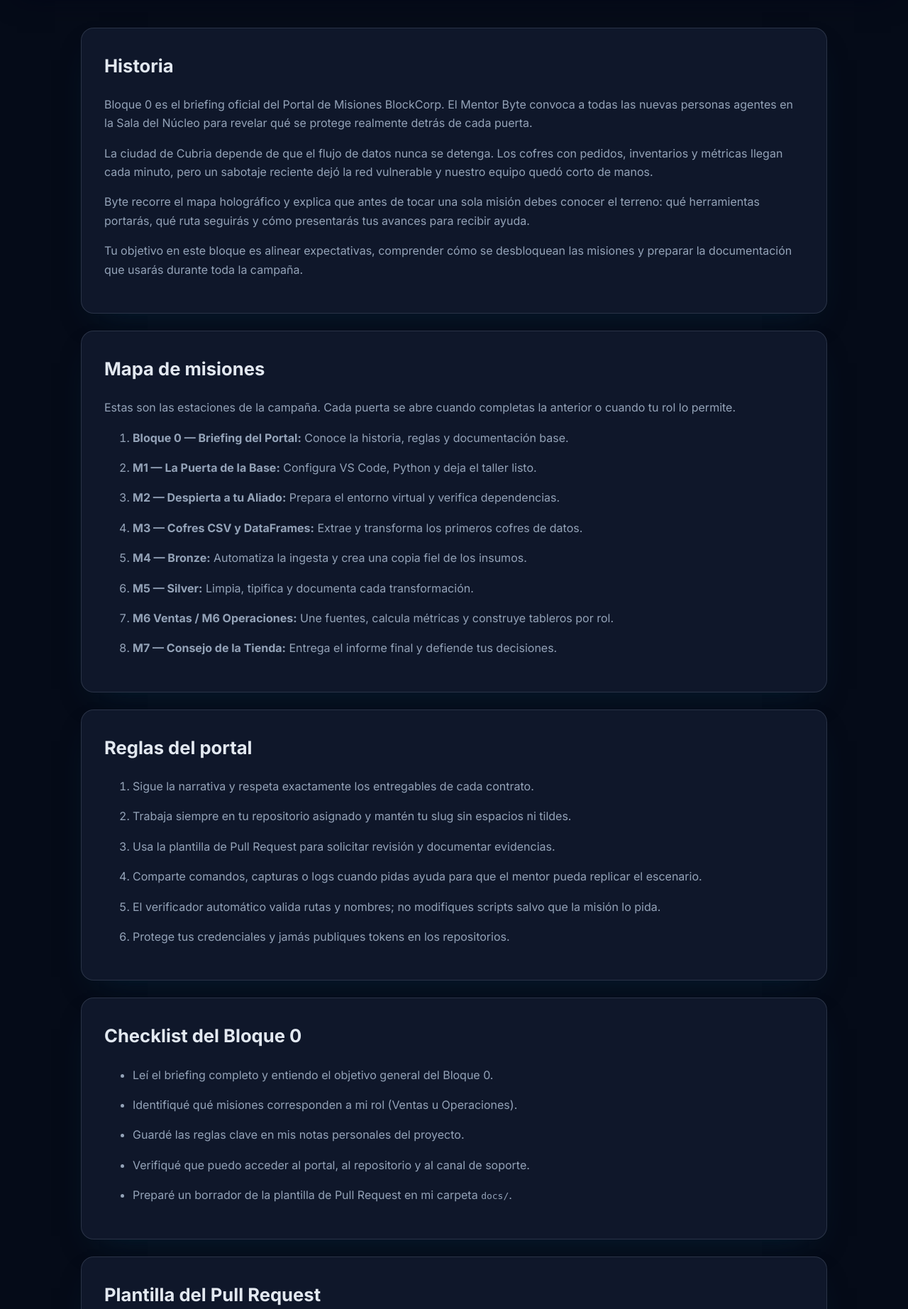
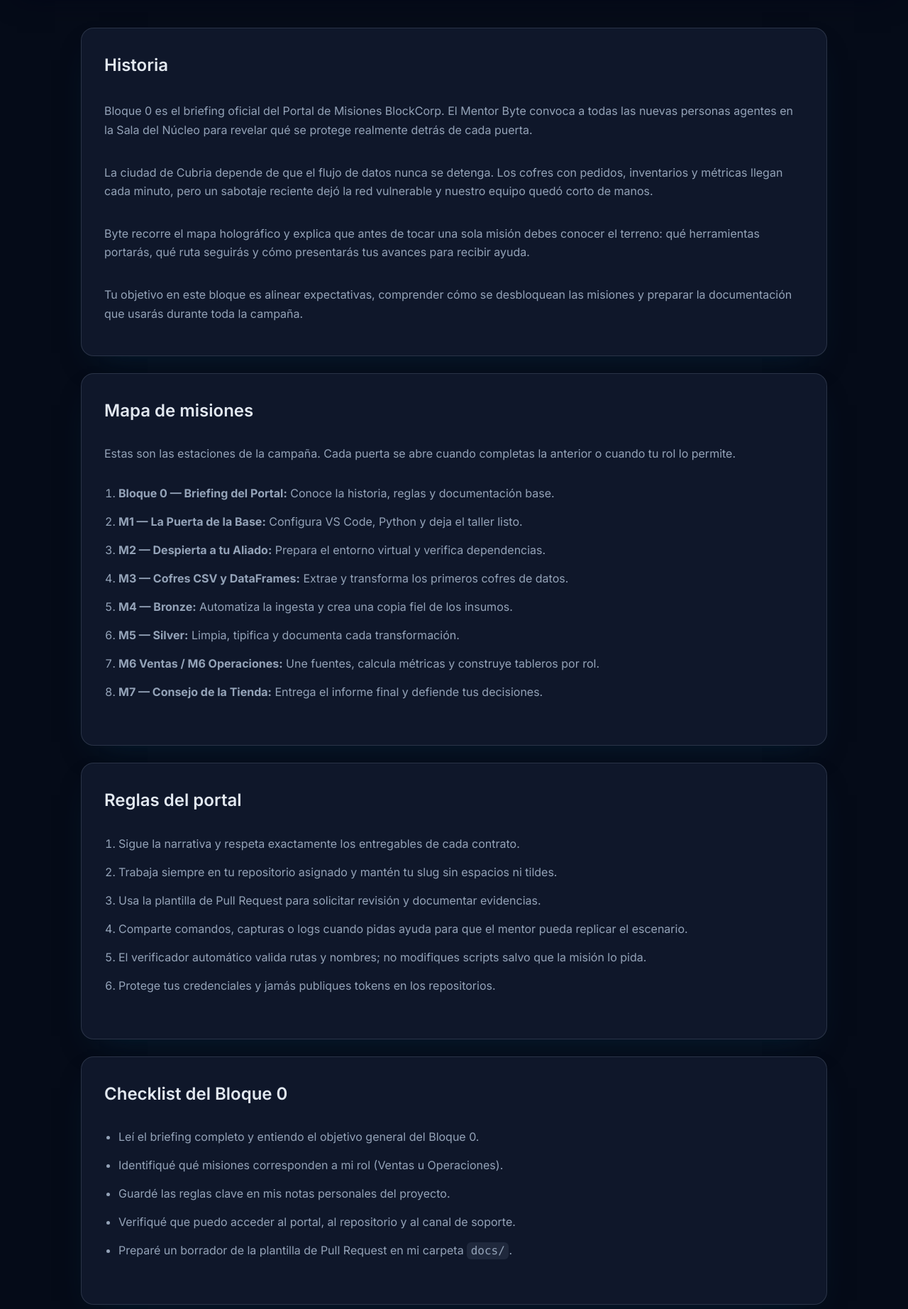
Before and after one commit to dalarcon80/PortalKids, a Flask app: page / in a window 1280 px wide. Shown: the part 236-2081 px from the top of the page at 71% size. Run offline with Flask 3, Linux system fonts and the light colour scheme.

Commit message:
Clean mission HTML wrappers

```diff
--- a/frontend/assets/css/style-dark.css
+++ b/frontend/assets/css/style-dark.css
@@ -269,8 +269,7 @@
 }
 
 section.enroll,
-section.dashboard,
-section.mission {
+section.dashboard {
   background-color: var(--card-bg);
   padding: clamp(1.75rem, 2.5vw, 2.5rem);
   border-radius: var(--radius);
@@ -279,9 +278,7 @@
 }
 
 section.enroll h2,
-section.dashboard h2,
-section.mission h2,
-section.mission h3 {
+section.dashboard h2 {
   margin-top: 0;
   margin-bottom: 1.25rem;
   font-size: clamp(1.5rem, 2vw, 1.75rem);
@@ -290,12 +287,128 @@
 }
 
 section.enroll p,
-section.dashboard p,
-section.mission p,
-section.mission li {
+section.dashboard p {
   margin-top: 0;
   margin-bottom: 1rem;
   color: var(--muted);
+}
+
+section.mission {
+  padding: 0;
+  border: none;
+  background: transparent;
+  box-shadow: none;
+  display: flex;
+  flex-direction: column;
+  gap: clamp(1.5rem, 2.5vw, 2rem);
+}
+
+.mission-section {
+  background-color: var(--card-bg);
+  border: 1px solid var(--card-border);
+  border-radius: var(--radius);
+  box-shadow: var(--card-shadow);
+  padding: clamp(1.5rem, 2.5vw, 2.25rem);
+  display: flex;
+  flex-direction: column;
+  gap: 1rem;
+}
+
+.mission-section--intro {
+  gap: 1.25rem;
+}
+
+.mission-section--intro h2 {
+  font-size: clamp(1.85rem, 2.6vw, 2.2rem);
+  margin: 0;
+}
+
+.mission-section h2,
+.mission-section h3,
+.mission-section__item h3 {
+  margin-top: 0;
+  margin-bottom: 0.75rem;
+  font-size: clamp(1.25rem, 1.9vw, 1.5rem);
+  font-weight: 600;
+  color: var(--text);
+}
+
+.mission-section p,
+.mission-section li,
+.mission-section summary,
+.mission-section details,
+.mission-section__item p,
+.mission-section__item li {
+  color: var(--muted);
+  margin-top: 0;
+  margin-bottom: 0.85rem;
+}
+
+.mission-section ul,
+.mission-section ol {
+  padding-left: 1.25rem;
+  margin: 0 0 1rem;
+}
+
+.mission-section li + li {
+  margin-top: 0.35rem;
+}
+
+.mission-section pre,
+.mission-section code {
+  font-family: "SFMono-Regular", Consolas, "Liberation Mono", Menlo, monospace;
+}
+
+.mission-section pre {
+  background-color: rgba(15, 23, 42, 0.65);
+  border-radius: 12px;
+  padding: 1rem;
+  overflow-x: auto;
+  margin: 0 0 1rem;
+}
+
+.mission-section code {
+  background-color: rgba(148, 163, 184, 0.12);
+  padding: 0.15rem 0.35rem;
+  border-radius: 6px;
+}
+
+.mission-section details {
+  border: 1px solid rgba(148, 163, 184, 0.25);
+  border-radius: 12px;
+  padding: 0.75rem 1rem;
+  background-color: rgba(15, 23, 42, 0.45);
+  margin-bottom: 0.85rem;
+}
+
+.mission-section details[open] {
+  background-color: rgba(15, 23, 42, 0.65);
+}
+
+.mission-section summary {
+  cursor: pointer;
+  font-weight: 600;
+}
+
+.mission-section--dual {
+  background: transparent;
+  border: none;
+  box-shadow: none;
+  padding: 0;
+  display: grid;
+  gap: clamp(1rem, 2vw, 1.75rem);
+  grid-template-columns: repeat(auto-fit, minmax(260px, 1fr));
+}
+
+.mission-section--dual .mission-section__item {
+  background-color: var(--card-bg);
+  border: 1px solid var(--card-border);
+  border-radius: var(--radius);
+  box-shadow: var(--card-shadow);
+  padding: clamp(1.35rem, 2vw, 1.85rem);
+  display: flex;
+  flex-direction: column;
+  gap: 0.85rem;
 }
 
 form label {
--- a/frontend/index.html
+++ b/frontend/index.html
@@ -49,14 +49,16 @@
   </header>
   <main id="content">
     <section class="mission mission-story">
+      <div class="mission-section mission-section--intro">
         <h2>Historia</h2>
         <p>
-        Bloque 0 es el briefing oficial del Portal de Misiones BlockCorp. El Mentor Byte convoca a todas las nuevas personas
-        agentes en la Sala del Núcleo para revelar qué se protege realmente detrás de cada puerta.
+          Bloque 0 es el briefing oficial del Portal de Misiones BlockCorp. El Mentor Byte convoca a todas las nuevas
+          personas agentes en la Sala del Núcleo para revelar qué se protege realmente detrás de cada puerta.
         </p>
         <p>
-        La ciudad de Cubria depende de que el flujo de datos nunca se detenga. Los cofres con pedidos, inventarios y métricas
-        llegan cada minuto, pero un sabotaje reciente dejó la red vulnerable y nuestro equipo quedó corto de manos.
+          La ciudad de Cubria depende de que el flujo de datos nunca se detenga. Los cofres con pedidos, inventarios y
+          métricas llegan cada minuto, pero un sabotaje reciente dejó la red vulnerable y nuestro equipo quedó corto de
+          manos.
         </p>
         <p>
           Byte recorre el mapa holográfico y explica que antes de tocar una sola misión debes conocer el terreno: qué
@@ -66,8 +68,10 @@
           Tu objetivo en este bloque es alinear expectativas, comprender cómo se desbloquean las misiones y preparar la
           documentación que usarás durante toda la campaña.
         </p>
+      </div>
     </section>
     <section class="mission mission-map">
+      <div class="mission-section">
         <h2>Mapa de misiones</h2>
         <p>
           Estas son las estaciones de la campaña. Cada puerta se abre cuando completas la anterior o cuando tu rol lo
@@ -83,8 +87,10 @@
           <li><strong>M6 Ventas / M6 Operaciones:</strong> Une fuentes, calcula métricas y construye tableros por rol.</li>
           <li><strong>M7 — Consejo de la Tienda:</strong> Entrega el informe final y defiende tus decisiones.</li>
         </ol>
+      </div>
     </section>
     <section class="mission mission-rules">
+      <div class="mission-section">
         <h2>Reglas del portal</h2>
         <ol>
           <li>Sigue la narrativa y respeta exactamente los entregables de cada contrato.</li>
@@ -94,8 +100,10 @@
           <li>El verificador automático valida rutas y nombres; no modifiques scripts salvo que la misión lo pida.</li>
           <li>Protege tus credenciales y jamás publiques tokens en los repositorios.</li>
         </ol>
+      </div>
     </section>
     <section class="mission mission-checklist">
+      <div class="mission-section">
         <h2>Checklist del Bloque 0</h2>
         <ul>
           <li>Leí el briefing completo y entiendo el objetivo general del Bloque 0.</li>
@@ -104,8 +112,10 @@
           <li>Verifiqué que puedo acceder al portal, al repositorio y al canal de soporte.</li>
           <li>Preparé un borrador de la plantilla de Pull Request en mi carpeta <code>docs/</code>.</li>
         </ul>
+      </div>
     </section>
     <section class="mission mission-pr-template">
+      <div class="mission-section">
         <h2>Plantilla del Pull Request</h2>
         <p>Usa este formato cada vez que envíes avances o entregas finales al mentor.</p>
         <pre><code>## Resumen
@@ -122,6 +132,7 @@
 
 ## Notas
 - Dudas o próximos pasos.</code></pre>
+      </div>
     </section>
   </main>
   <script src="assets/js/main.js"></script>
```
Also changed, not shown: backend/missions_contracts.json (+8 -8 lines), frontend/assets/css/style.css (+121 -6 lines), frontend/src/pages/LandingPage.jsx (+10 -0 lines). Lines whose indentation alone changed are shown as unchanged.
